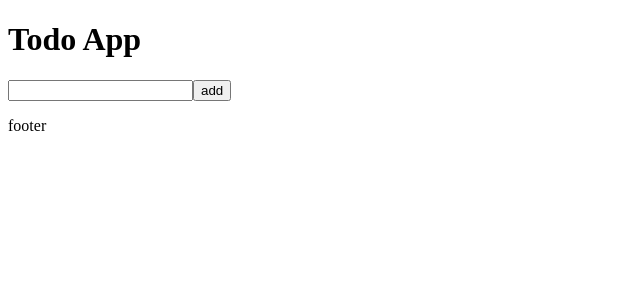
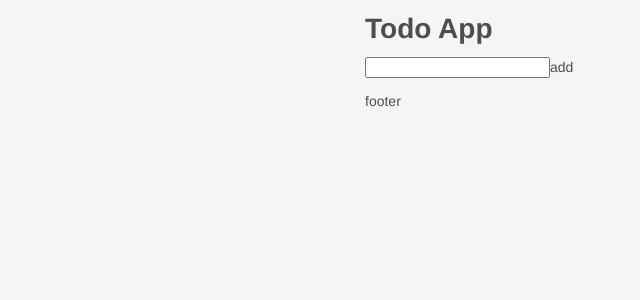
Before and after one commit to kseun76/todo-app, a Vue app: page / in a window 1280 px wide. Shown: the top 300 px of the page, without its empty margins (0-640 px from the left). Built offline with nearby package versions, Linux system fonts and the light colour scheme.

Commit message:
- TODO LIST 세션 스토리지에 저장 후 리스트 노출 기능 구현 완료  - TODO LIST 삭제 및 세션스토리지 삭제 처리

```diff
--- a/src/App.vue
+++ b/src/App.vue
@@ -1,8 +1,8 @@
 <template>
   <div>
     <todo-header></todo-header>
-    <todo-input v-on:add="addTodoItem"></todo-input>
-    <todo-list v-bind:todolist="todoItems"></todo-list>
+    <todo-input v-on:add-todo="addTodoItem"></todo-input>
+    <todo-list v-bind:todolist="todoItems" v-on:remove-todo="removeTodoItem"></todo-list>
     <todo-footer></todo-footer>
   </div>
 </template>
@@ -54,4 +54,38 @@ export default {
 </script>
 
 <style>
+html,
+body {
+  margin: 0;
+  padding: 0;
+}
+
+button {
+  margin: 0;
+  padding: 0;
+  border: 0;
+  background: none;
+  font-size: 100%;
+  vertical-align: baseline;
+  font-family: inherit;
+  font-weight: inherit;
+  color: inherit;
+  -webkit-appearance: none;
+  appearance: none;
+  -webkit-font-smoothing: antialiased;
+  -moz-osx-font-smoothing: grayscale;
+}
+
+body {
+  font: 14px 'Helvetica Neue', Helvetica, Arial, sans-serif;
+  line-height: 1.4em;
+  background: #f5f5f5;
+  color: #4d4d4d;
+  min-width: 230px;
+  max-width: 550px;
+  margin: 0 auto;
+  -webkit-font-smoothing: antialiased;
+  -moz-osx-font-smoothing: grayscale;
+  font-weight: 300;
+}
 </style>
--- a/src/components/TodoInput.vue
+++ b/src/components/TodoInput.vue
@@ -15,8 +15,8 @@ export default {
   methods: {
     addTodo: function () {
       var value = this.inputText;
-      //this.$emit('add', value);
-      localStorage.setItem(value, value);
+      // localStorage.setItem(value, value);
+      this.$emit('add-todo', value);
       this.clearInput();
     },
     clearInput: function () {
--- a/src/components/TodoList.vue
+++ b/src/components/TodoList.vue
@@ -1,5 +1,4 @@
 <template>
-  <div>
   <ul>
     <li v-for="(todoItem, index) in todolist"
         v-bind:key="index">
@@ -9,8 +8,6 @@
       </button>
     </li>
   </ul>
-
-  </div>
 </template>
 <script>
 export default {
@@ -23,7 +20,7 @@ export default {
   methods: {
     removeTodoItem: function (todo, index) {
       console.log('deleted', todo, index);
-      //this.$emit('remove', todo, index);
+      this.$emit('remove-todo', todo, index);
     }
   }
 }
```
Lines whose indentation alone changed are shown as unchanged.
